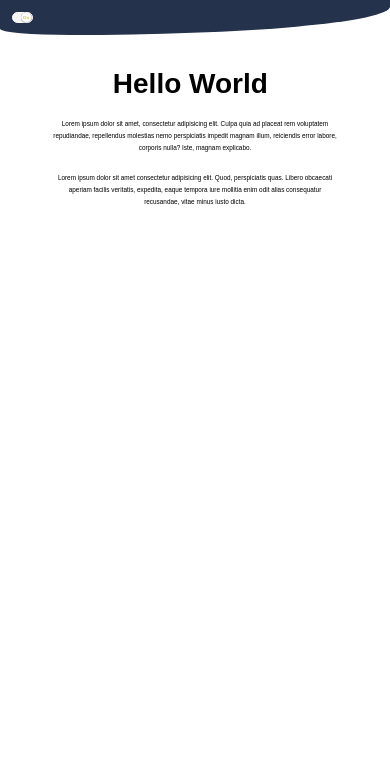
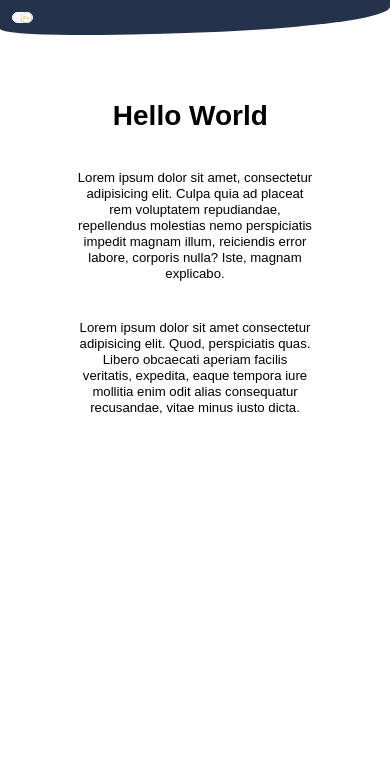
Before and after one commit to marcelonader/switch-btn, a plain HTML site: page index.html in a window 390 px wide. Shown: the top 777 px of the page. Drawn offline with Linux system fonts and the light colour scheme.

Commit message:
faz alterações de responsividade

```diff
--- a/css/style.css
+++ b/css/style.css
@@ -225,10 +225,50 @@ footer{
     *{
      font-size: 42%;
     }
+    h1{
+        font-size: 7rem;
+        text-align: center;
+        width: 98rem;
+        margin-top: 15rem;
+        margin-bottom: 1.5rem;
+    }
+
+    span{
+        font-size: rem;
+    }
+
+    .paragrafo{
+        text-align: center;
+        padding: 8rem 13rem 1.5rem 13rem;
+        width: 85rem;
+        line-height: 4rem;
+        font-size: 2.5rem;
+
+    }
  }
  @media (max-width: 605px) {
     *{
      font-size: 40%;
+    }
+    h1{
+        font-size: 7rem;
+        text-align: center;
+        width: 98rem;
+        margin-top: 15rem;
+        margin-bottom: 1.5rem;
+    }
+
+    span{
+        font-size: rem;
+    }
+
+    .paragrafo{
+        text-align: center;
+        padding: 8rem 13rem 1.5rem 13rem;
+        width: 85rem;
+        line-height: 4rem;
+        font-size: 2.5rem;
+
     }
  }
 
@@ -236,11 +276,51 @@ footer{
     *{
      font-size: 38%;
     }
+    h1{
+        font-size: 7rem;
+        text-align: center;
+        width: 98rem;
+        margin-top: 15rem;
+        margin-bottom: 1.5rem;
+    }
+
+    span{
+        font-size: rem;
+    }
+
+    .paragrafo{
+        text-align: center;
+        padding: 8rem 13rem 1.5rem 13rem;
+        width: 85rem;
+        line-height: 4rem;
+        font-size: 2.5rem;
+
+    }
  }
 
  @media (max-width: 555px) {
     *{
      font-size: 35%;
+    }
+    h1{
+        font-size: 7rem;
+        text-align: center;
+        width: 98rem;
+        margin-top: 15rem;
+        margin-bottom: 1.5rem;
+    }
+
+    span{
+        font-size: rem;
+    }
+
+    .paragrafo{
+        text-align: center;
+        padding: 8rem 13rem 1.5rem 13rem;
+        width: 85rem;
+        line-height: 4rem;
+        font-size: 2.5rem;
+
     }
  }
 
@@ -248,11 +328,51 @@ footer{
     *{
      font-size: 30%;
     }
+    h1{
+        font-size: 7rem;
+        text-align: center;
+        width: 98rem;
+        margin-top: 15rem;
+        margin-bottom: 1.5rem;
+    }
+
+    span{
+        font-size: rem;
+    }
+
+    .paragrafo{
+        text-align: center;
+        padding: 8rem 13rem 1.5rem 13rem;
+        width: 85rem;
+        line-height: 4rem;
+        font-size: 3.3rem;
+
+    }
  }
 
  @media (max-width: 430px) {
     *{
      font-size: 25%;
+    }
+    h1{
+        font-size: 7rem;
+        text-align: center;
+        width: 98rem;
+        margin-top: 15rem;
+        margin-bottom: 1.5rem;
+    }
+
+    span{
+        font-size: rem;
+    }
+
+    .paragrafo{
+        text-align: center;
+        padding: 8rem 13rem 1.5rem 13rem;
+        width: 85rem;
+        line-height: 4rem;
+        font-size: 3.3rem;
+
     }
  }
 
@@ -261,4 +381,24 @@ footer{
     *{
      font-size: 22%;
     }
+    h1{
+        font-size: 7rem;
+        text-align: center;
+        width: 98rem;
+        margin-top: 15rem;
+        margin-bottom: 1.5rem;
+    }
+
+    span{
+        font-size: rem;
+    }
+
+    .paragrafo{
+        text-align: center;
+        padding: 8rem 13rem 1.5rem 13rem;
+        width: 85rem;
+        line-height: 4rem;
+        font-size: 3.3rem;
+
+    }
  }
```
